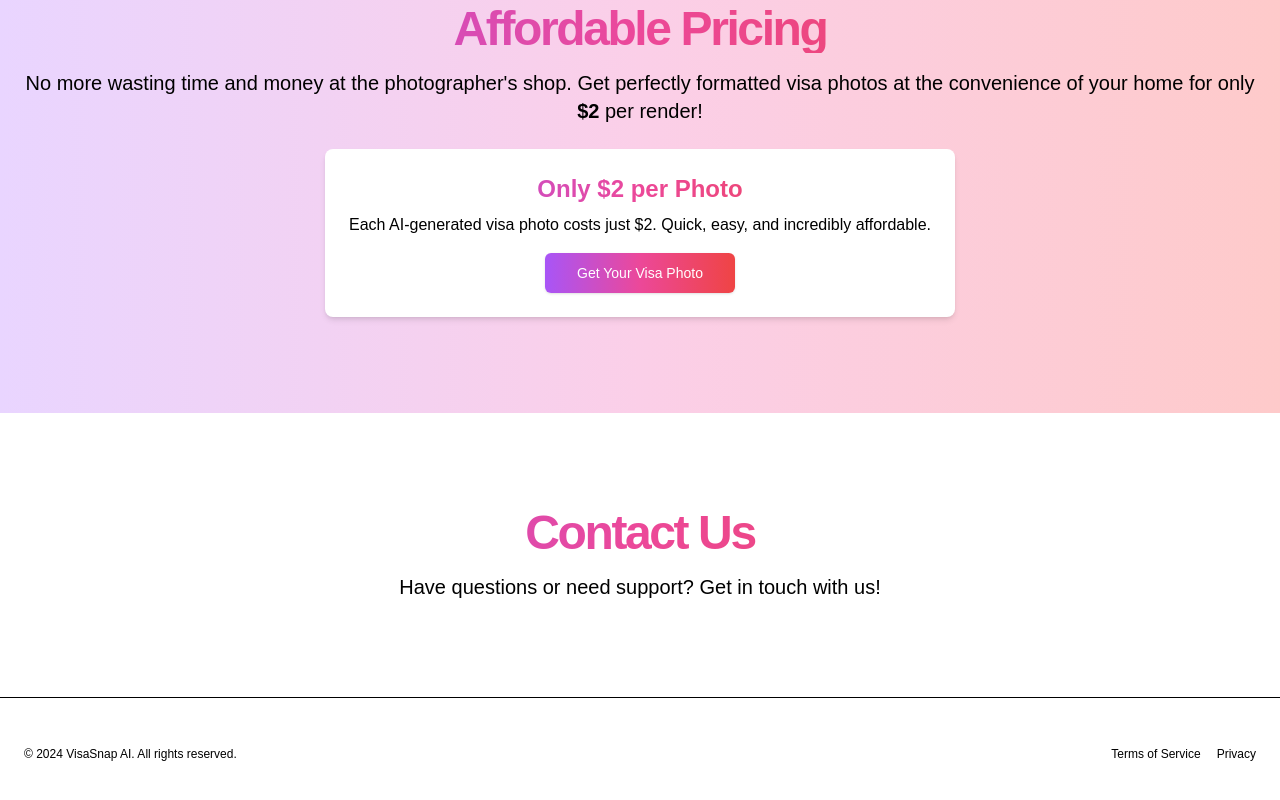
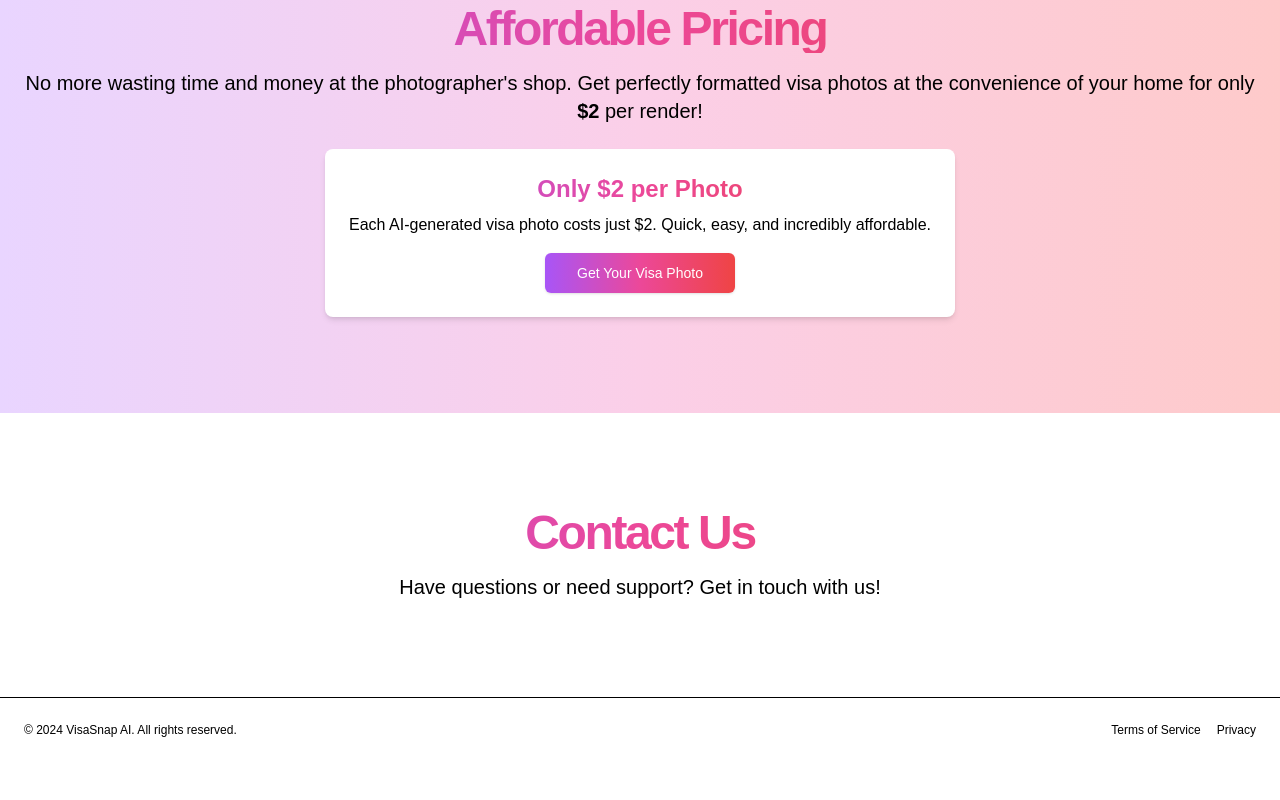
Before and after one commit to anirudhmakhana/visasnap, a Next.js app: page / in a window 1280 px wide. Shown: the part 1095-1895 px from the top of the page. After the commit the page ends 1857 px from the top, so only its background shows below. Built offline with nearby package versions, Linux system fonts and the light colour scheme.

Commit message:
Reduce footer padding

```diff
--- a/app/page.tsx
+++ b/app/page.tsx
@@ -156,7 +156,7 @@
           </div>
         </section>
       </main>
-      <footer className="flex flex-col sm:flex-row gap-2 sm:gap-4 py-12 w-full items-center px-4 md:px-6 border-t border-black">
+      <footer className="flex flex-col sm:flex-row gap-2 sm:gap-4 py-6 w-full items-center px-4 md:px-6 border-t border-black">
         <p className="text-xs text-black">
           © 2024 VisaSnap AI. All rights reserved.
         </p>
```
